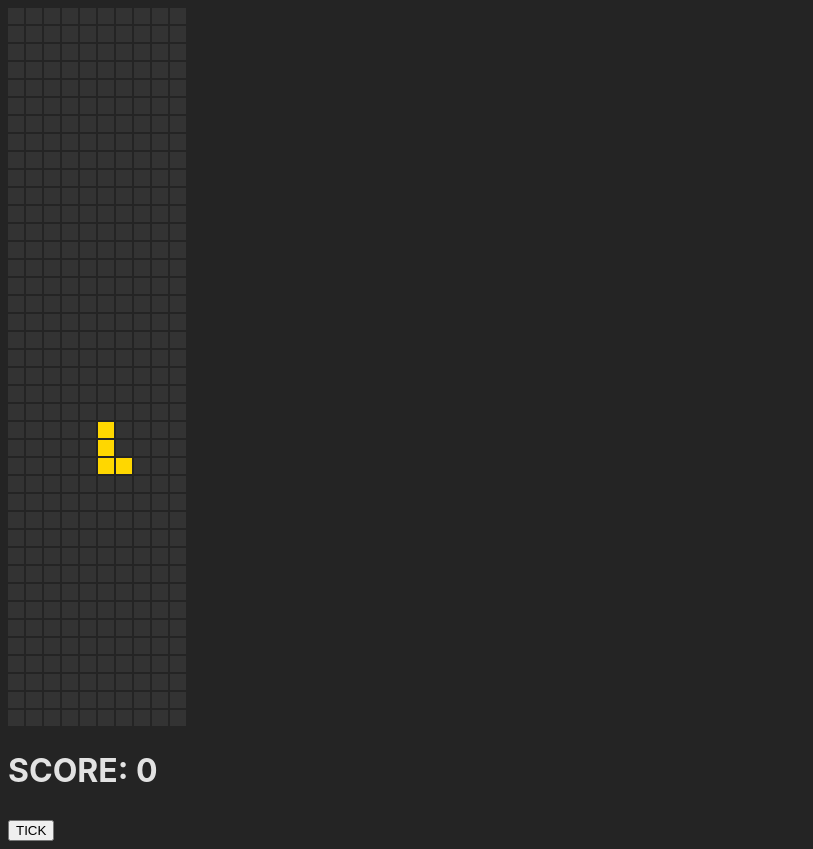
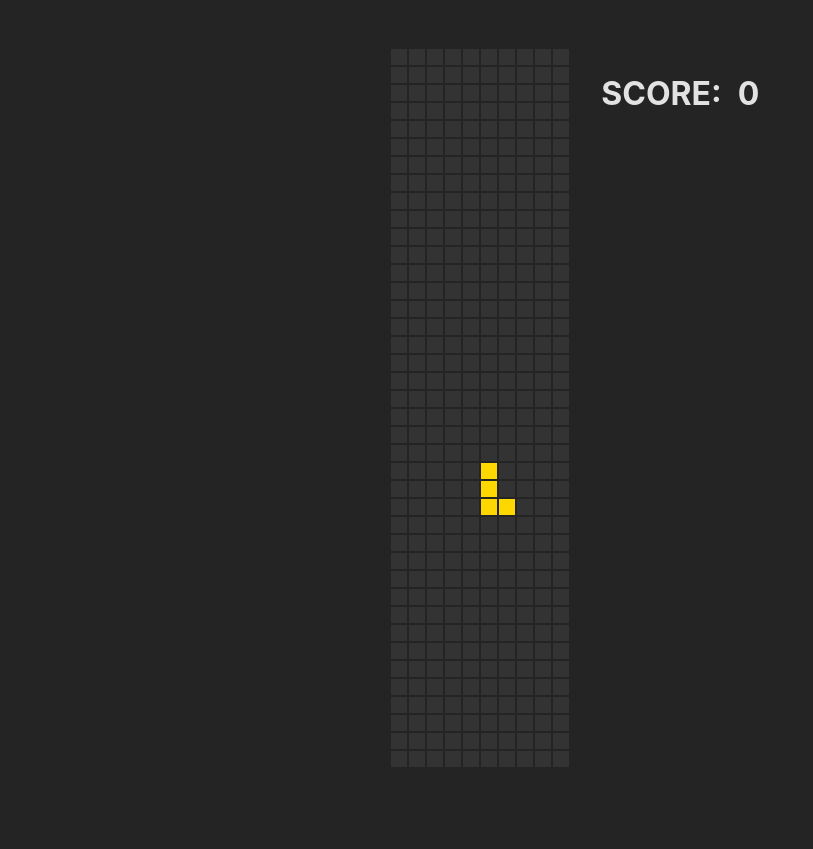
Before and after one commit to tetris-js/tetris-js, a website built with Vite: page index.html in a window 1280 px wide. Shown: the whole page, without its empty margins (0-813 px from the left). After the commit the page ends 808 px from the top, so only its background shows below. Built offline with nearby package versions, Linux system fonts and the light colour scheme.

Commit message:
feat: styles

```diff
--- a/index.html
+++ b/index.html
@@ -8,10 +8,11 @@
   <title>Vite + TS</title>
 </head>
 
-<body>
-  <div id="grid"></div>
-  <h1>SCORE: <a id="points">0</a></h1>
-  <button id="button">TICK</button>
+<body class="flex" style="align-items: center; justify-content: center; overflow: hidden;">
+  <div class="flex gap-2">
+    <div id="grid"></div>
+    <h1 class="flex gap-1">SCORE: <span id="points" class="flex">0</span></h1>
+  </div>
   <script type="module" src="/src/main.ts"></script>
 </body>
 
--- a/src/style.css
+++ b/src/style.css
@@ -72,6 +72,11 @@
   --color-L: var(--sandy-brown); */
 }
 
+html,
+body {
+  height: 100%;
+}
+
 #grid {
   display: grid;
   gap: 2px;
@@ -106,3 +111,19 @@
 #grid > .cell.figure {
   border: 1px solid fuchsia;
 }
+
+.flex {
+  display: flex;
+}
+
+.gap-1 {
+  gap: 1rem;
+}
+
+.gap-2 {
+  gap: 2rem;
+}
+
+#points {
+  width: 7ch;
+}
```
